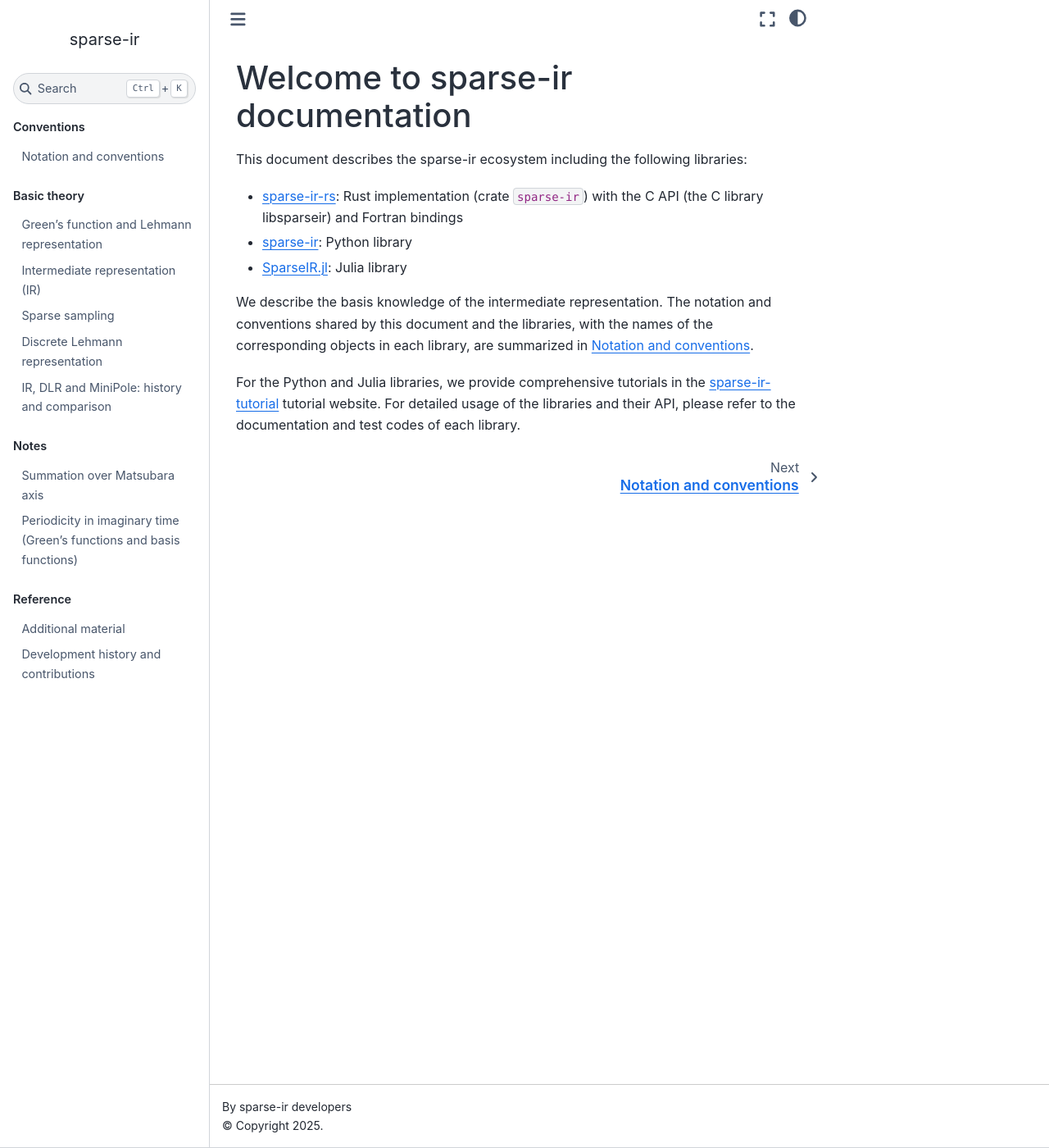
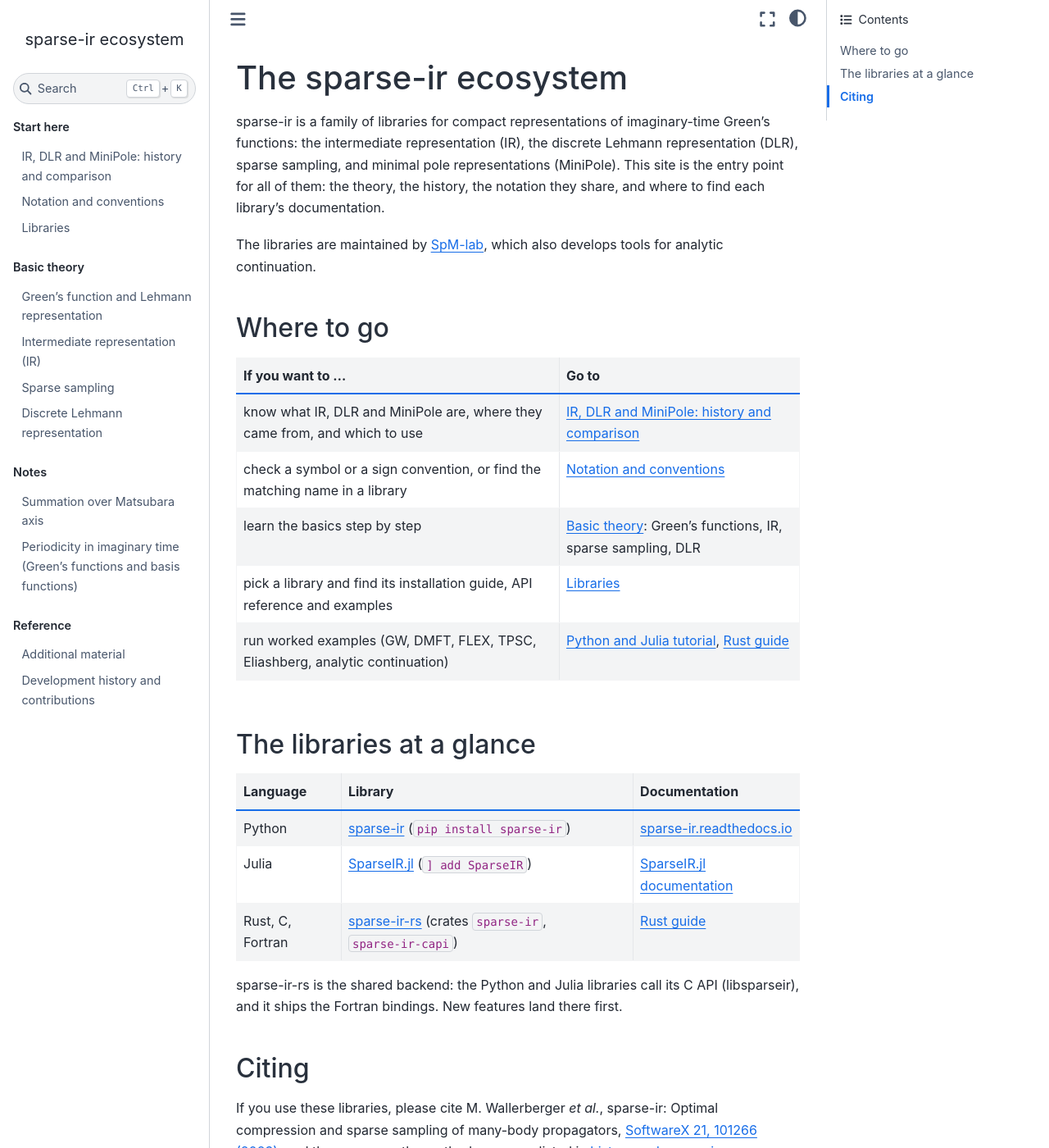
Before and after one commit to SpM-lab/sparse-ir-doc, a Jupyter Book: the page built from index.md, in a window 1280 px wide and 1400 px high. Shown: the whole window at 82% size. Built offline with Jupyter Book 1.0.4 settings and Sphinx 7.4.7 and the Sphinx Book theme 1.1.4, drawn with Linux system fonts in a browser that asks for light colours; some of the changed text lies outside the part shown.

Commit message:
Make the site the entry point of the sparse-ir ecosystem
- Rewrite the landing page: where to go, libraries at a glance, citing.
- Add a Libraries page with install, documentation and API links per language.
- Move history/comparison, notation and libraries into a "Start here" part.
- Load the shared navigation banner from spm-lab.github.io.
- Point the tutorial links to the renamed sparse-ir-tutorial.

Co-Authored-By: Claude Opus 5.5 (1M context) <noreply@anthropic.com>

```diff
--- a/_config.yml
+++ b/_config.yml
@@ -1,12 +1,12 @@
 #######################################################################################
 # Book settings
-title : sparse-ir
+title : sparse-ir ecosystem
 author: sparse-ir developers
 copyright: "2025"
 
 # Information about where the book exists on the web
 description: >-
-  Online document for sparse-ir
+  Theory, history, notation and library guide for the sparse-ir ecosystem
 
 #######################################################################################
 # Execution settings
@@ -62,6 +62,10 @@ sphinx:
       - "**.ipynb_checkpoints"
     html_theme_options:
       use_download_button: false
+    # Navigation banner shared by the sparse-ir documentation sites; the links
+    # are maintained in SpM-lab/SpM-lab.github.io.
+    html_js_files:
+      - ["https://spm-lab.github.io/assets/ecosystem-banner.js", {"defer": "defer"}]
 
 parse:
   myst_substitutions:
--- a/_toc.yml
+++ b/_toc.yml
@@ -1,16 +1,17 @@
 format: jb-book
 root: index
 parts:
-- caption: Conventions
+- caption: Start here
   chapters:
+  - file: src/history_comparison
   - file: src/notation
+  - file: src/libraries
 - caption: Basic theory
   chapters:
   - file: src/greens_function
   - file: src/IR_py
   - file: src/sparse_sampling_py
   - file: src/DLR
-  - file: src/history_comparison
 - caption: Notes
   chapters:
   - file: src/matsubarasum
--- a/index.md
+++ b/index.md
@@ -1,12 +1,35 @@
-# Welcome to sparse-ir documentation
+# The sparse-ir ecosystem
 
-This document describes the sparse-ir ecosystem including the following libraries:
-- [sparse-ir-rs](https://github.com/SpM-lab/sparse-ir-rs): Rust implementation (crate `sparse-ir`) with the C API (the C library libsparseir) and Fortran bindings
-- [sparse-ir](https://github.com/SpM-lab/sparse-ir): Python library
-- [SparseIR.jl](https://github.com/SpM-lab/SparseIR.jl): Julia library
+sparse-ir is a family of libraries for compact representations of imaginary-time Green's functions:
+the intermediate representation (IR), the discrete Lehmann representation (DLR), sparse sampling, and minimal pole representations (MiniPole).
+This site is the entry point for all of them: the theory, the history, the notation they share, and where to find each library's documentation.
 
-We describe the basis knowledge of the intermediate representation.
-The notation and conventions shared by this document and the libraries, with the names of the corresponding objects in each library, are summarized in [Notation and conventions](src/notation.md).
+The libraries are maintained by [SpM-lab](https://spm-lab.github.io/), which also develops tools for analytic continuation.
 
-For the Python and Julia libraries, we provide comprehensive tutorials in the [sparse-ir-tutorial](https://spm-lab.github.io/sparse-ir-tutorial-v2) tutorial website.
-For detailed usage of the libraries and their API, please refer to the documentation and test codes of each library.
+## Where to go
+
+| If you want to … | Go to |
+| --- | --- |
+| know what IR, DLR and MiniPole are, where they came from, and which to use | [IR, DLR and MiniPole: history and comparison](src/history_comparison.md) |
+| check a symbol or a sign convention, or find the matching name in a library | [Notation and conventions](src/notation.md) |
+| learn the basics step by step | [Basic theory](src/greens_function.md): Green's functions, IR, sparse sampling, DLR |
+| pick a library and find its installation guide, API reference and examples | [Libraries](src/libraries.md) |
+| run worked examples (GW, DMFT, FLEX, TPSC, Eliashberg, analytic continuation) | [Python and Julia tutorial](https://spm-lab.github.io/sparse-ir-tutorial/), [Rust guide](https://spm-lab.github.io/sparse-ir-rs/) |
+
+## The libraries at a glance
+
+| Language | Library | Documentation |
+| --- | --- | --- |
+| Python | [sparse-ir](https://github.com/SpM-lab/sparse-ir) (`pip install sparse-ir`) | [sparse-ir.readthedocs.io](https://sparse-ir.readthedocs.io/) |
+| Julia | [SparseIR.jl](https://github.com/SpM-lab/SparseIR.jl) (`] add SparseIR`) | [SparseIR.jl documentation](https://spm-lab.github.io/SparseIR.jl/stable/) |
+| Rust, C, Fortran | [sparse-ir-rs](https://github.com/SpM-lab/sparse-ir-rs) (crates `sparse-ir`, `sparse-ir-capi`) | [Rust guide](https://spm-lab.github.io/sparse-ir-rs/) |
+
+sparse-ir-rs is the shared backend: the Python and Julia libraries call its C API (libsparseir), and it ships the Fortran bindings.
+New features land there first.
+
+## Citing
+
+If you use these libraries, please cite
+M. Wallerberger *et al.*, sparse-ir: Optimal compression and sparse sampling of many-body propagators,
+[SoftwareX 21, 101266 (2023)](https://doi.org/10.1016/j.softx.2022.101266),
+and the papers on the methods you use, listed in [history and comparison](src/history_comparison.md).
```
Also changed, not shown: src/libraries.md (added, +55 -0 lines), src/notation.md (+1 -1 lines).
